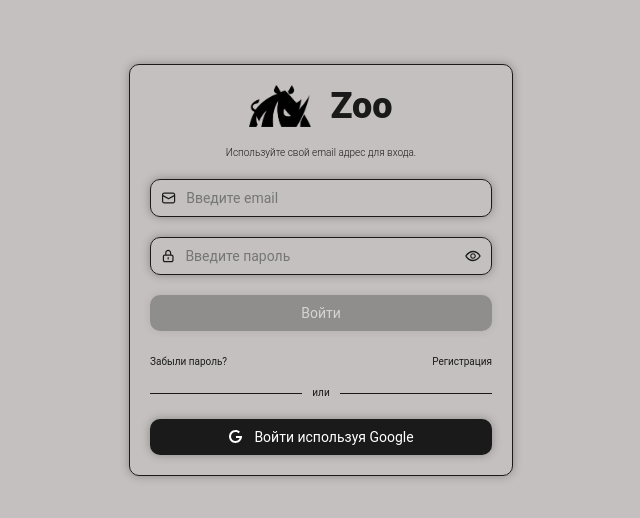
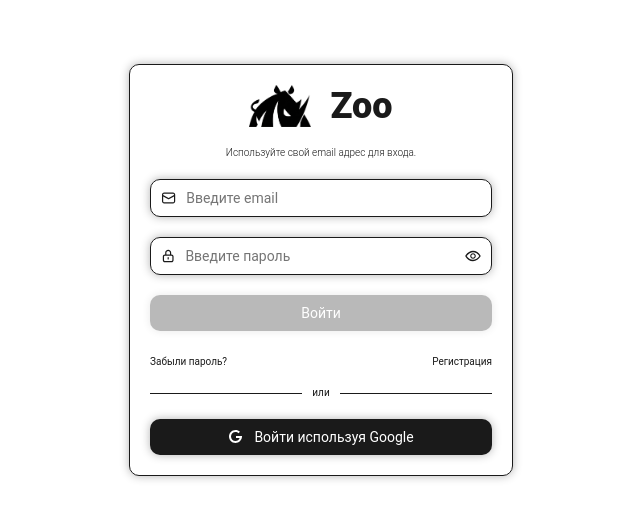
Before and after one commit to 0xInle/vue-zoo-chat, a Vue app: page / in a window 1280 px wide. Shown: the part 130-648 px from the top of the page, without its empty margins (319-959 px from the left). Built offline with nearby package versions, Linux system fonts and the light colour scheme; no server answers.

Commit message:
Мелкие правки

```diff
--- a/src/theme.css
+++ b/src/theme.css
@@ -36,8 +36,7 @@
 
 body {
   font-family: Roboto, sans-serif;
-  /* background-color: var(--bg-page-color); */
-  background-color: rgb(197, 192, 192);
+  background-color: var(--bg-page-color);
   overflow-y: auto;
 }
 
```
